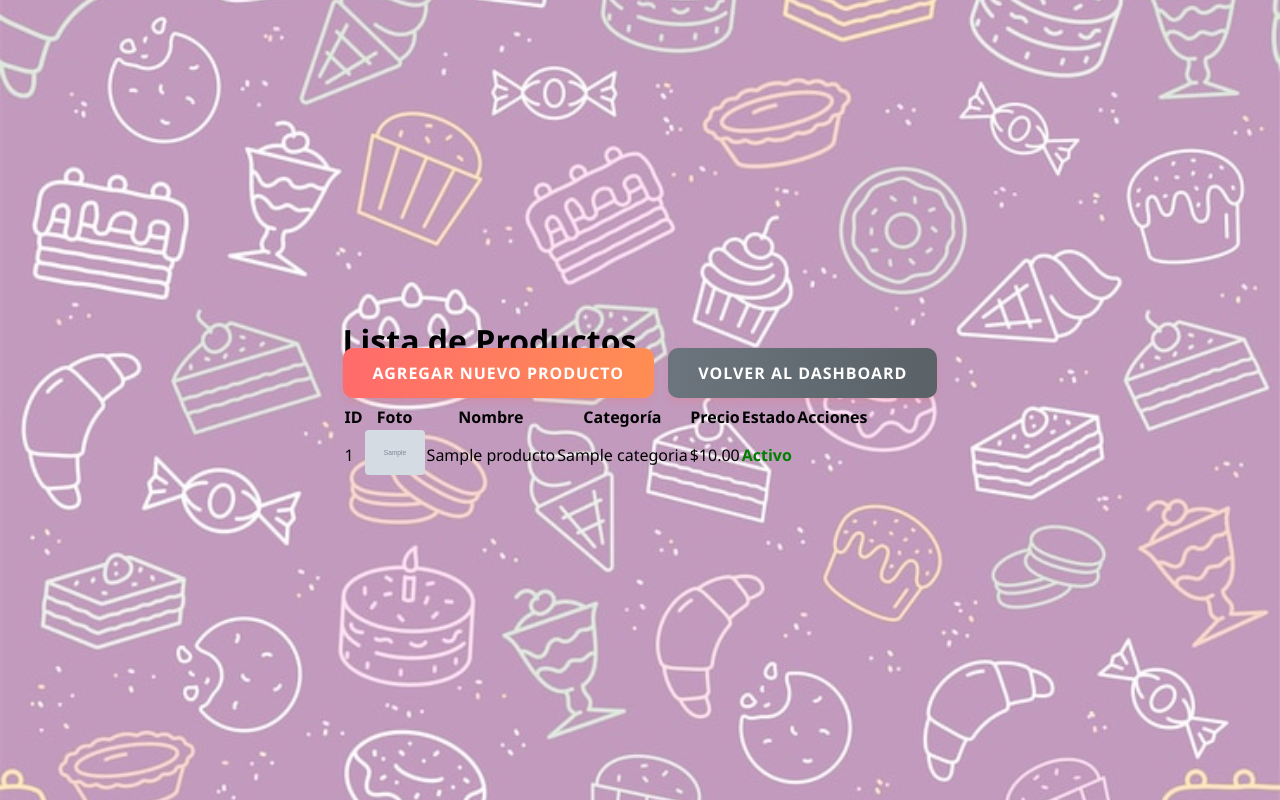
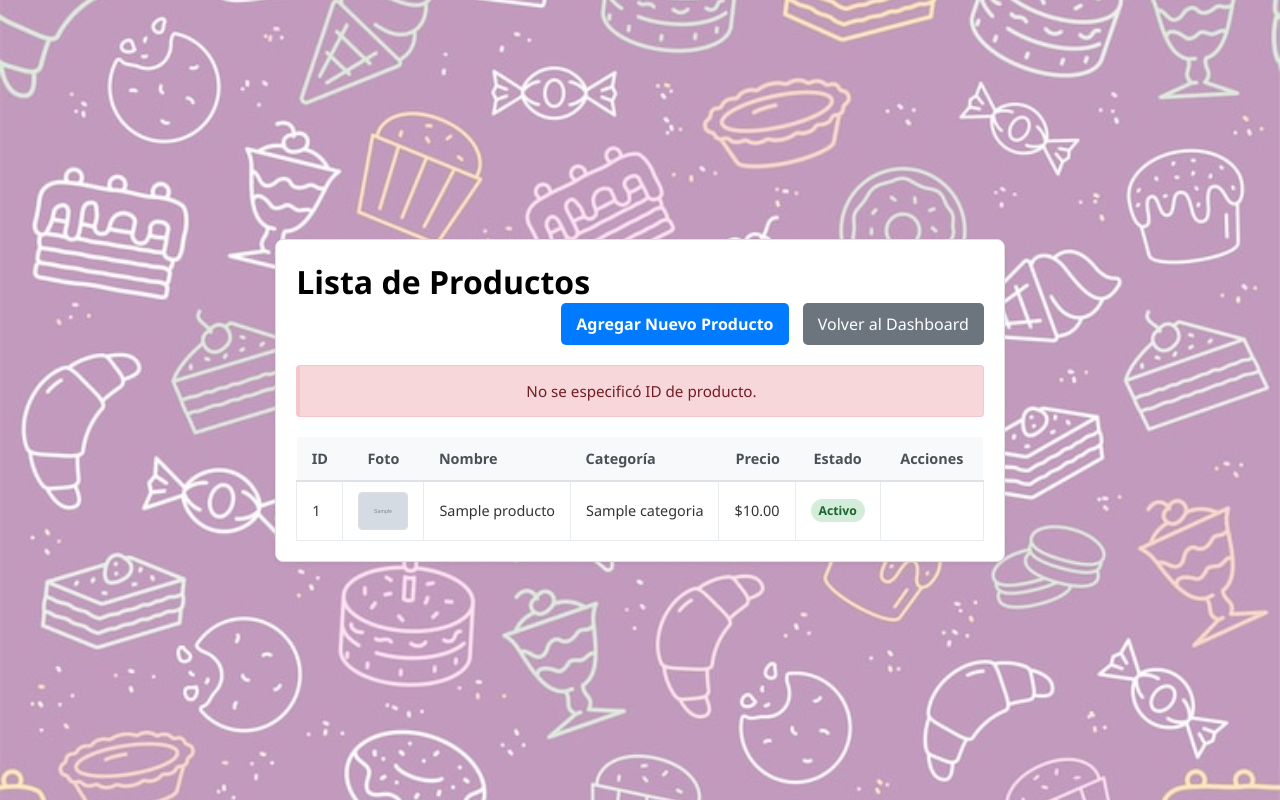
Before and after one commit to awill2022/Paraiso_crocante2, a PHP site: page /paraiso_crocante/productos/listar.php?error=no_id in a window 1280 px wide. Run offline with PHP 8.4, Linux system fonts and the light colour scheme; the visitor is signed in with stand-in values (Sample User, id 1); tables that the repository leaves empty or names only in its code hold one stand-in row (values such as "Sample post"); grey boxes marked "Sample" are stand-in pictures.

Commit message:
feat: Implementa eliminación de productos y estandariza estilos de tablas
Este commit introduce dos mejoras principales:

1.  **Funcionalidad de Eliminación de Productos:**
    *   He añadido la opción de "Eliminar" productos en la página `productos/listar.php`.
    *   La eliminación requiere tu confirmación.
    *   He creado el script `productos/eliminar_producto.php` que maneja la lógica de eliminación.
    *   **Importante:** Un producto no puede ser eliminado si tiene ventas asociadas (verificado en la tabla `detalle_venta`). En tal caso, te mostraré un error, sugiriendo desactivar el producto en su lugar.
    *   Si un producto no tiene ventas, procederé a eliminar primero sus vinculaciones con insumos de la tabla `producto_insumos` y luego el producto de la tabla `productos`. Estas operaciones se realizan dentro de una transacción de base de datos para asegurar la integridad.
    *   Te proporcionaré mensajes de feedback (éxito/error).

2.  **Estandarización de Estilos de Tablas:**
    *   He creado un nuevo archivo CSS, `assets/css/table_styles.css`, que define un conjunto de estilos coherentes para las tablas de datos, contenedores, botones de acción de página, alertas de feedback, miniaturas de imágenes, e indicadores de estado.
    *   Las siguientes páginas de listado han sido actualizadas para utilizar `table_styles.css` y sus clases, eliminando estilos inline y bloques `<style>` redundantes:
        *   `productos/listar.php`
        *   `insumos/listar_insumos.php`
        *   `gastos/listar_gastos.php`
        *   `gastos/categorias_listar.php`
    *   Esto resulta en una interfaz de usuario más consistente y profesional en todas las secciones de listado del sistema y mejora la mantenibilidad del CSS.

Estos cambios mejoran la gestión de productos al permitir su eliminación controlada y elevan la calidad visual y la consistencia de la interfaz de usuario.

```diff
--- /dev/null
+++ b/assets/css/table_styles.css
@@ -0,0 +1,206 @@
+/* General Table Styles for Admin/Listing Pages */
+
+/* 1. Contenedor Principal de la Tabla */
+.table-container {
+    margin: 20px auto;
+    padding: 20px;
+    max-width: 1200px; /* Aumentado para acomodar más columnas si es necesario */
+    background-color: #fff;
+    border: 1px solid #e0e0e0;
+    border-radius: 8px;
+    box-shadow: 0 2px 5px rgba(0,0,0,0.05);
+}
+
+/* 9. Contenedor de Botones de Acción de Página (ej. "Agregar Nuevo") */
+.page-action-buttons {
+    text-align: right;
+    margin-bottom: 20px;
+}
+
+/* Botón genérico para estas acciones de página, si se usa <a> como botón */
+.page-action-buttons a.btn-main,
+.page-action-buttons button.btn-main { /* Si se usa button */
+    background-color: #007bff; /* Azul primario Bootstrap-like */
+    color: white;
+    padding: 10px 15px;
+    border-radius: 5px;
+    text-decoration: none;
+    font-weight: bold;
+    border: none;
+    cursor: pointer;
+    display: inline-block; /* Para que el padding y margin funcionen bien */
+}
+.page-action-buttons a.btn-main:hover,
+.page-action-buttons button.btn-main:hover {
+    background-color: #0056b3;
+}
+/* Botón secundario (ej. "Volver al Dashboard") */
+.page-action-buttons a.btn-secondary,
+.page-action-buttons button.btn-secondary {
+    background-color: #6c757d; /* Gris secundario Bootstrap-like */
+    color: white;
+    padding: 10px 15px;
+    border-radius: 5px;
+    text-decoration: none;
+    margin-left: 10px;
+    border: none;
+    cursor: pointer;
+    display: inline-block;
+}
+.page-action-buttons a.btn-secondary:hover,
+.page-action-buttons button.btn-secondary:hover {
+    background-color: #545b62;
+}
+
+
+/* 10. Alertas de Feedback */
+.alert {
+    padding: 15px;
+    margin-bottom: 20px;
+    border: 1px solid transparent;
+    border-radius: 4px;
+    font-size: 0.95em;
+}
+.alert.success { /* Verde */
+    color: #155724;
+    background-color: #d4edda;
+    border-color: #c3e6cb;
+}
+.alert.error { /* Rojo */
+    color: #721c24;
+    background-color: #f8d7da;
+    border-color: #f5c6cb;
+}
+.alert.info { /* Azul */
+    color: #0c5460;
+    background-color: #d1ecf1;
+    border-color: #bee5eb;
+}
+.alert.warning { /* Amarillo */
+    color: #856404;
+    background-color: #fff3cd;
+    border-color: #ffeeba;
+}
+
+/* 2. Tabla Principal */
+table.data-table {
+    width: 100%;
+    border-collapse: collapse;
+    margin-top: 20px;
+    font-size: 0.9em; /* Ligeramente más pequeño para más datos */
+}
+
+/* 3. Encabezados de Tabla */
+.data-table th {
+    background-color: #f8f9fa; /* Gris muy claro Bootstrap-like */
+    color: #495057; /* Texto gris oscuro */
+    padding: 12px 15px; /* Buen padding */
+    text-align: left;
+    border-bottom: 2px solid #dee2e6; /* Borde inferior más grueso */
+    font-weight: 600; /* Semi-bold */
+}
+
+/* 4. Celdas de Tabla */
+.data-table td {
+    padding: 10px 15px;
+    border: 1px solid #e9ecef; /* Borde más suave */
+    vertical-align: middle;
+    color: #333;
+}
+
+/* 5. Filas de Tabla */
+.data-table tbody tr:nth-child(even) {
+    background-color: #f9f9f9; /* Cebreado sutil */
+}
+.data-table tbody tr:hover {
+    background-color: #f1f1f1; /* Hover sutil */
+}
+
+/* Utilidades de alineación para th y td */
+.data-table .text-left { text-align: left; }
+.data-table .text-center { text-align: center; }
+.data-table .text-right { text-align: right; }
+
+
+/* 6. Botones/Enlaces de Acción Dentro de la Tabla */
+.action-links a,
+.action-links button { /* Para botones si se usan en el futuro */
+    margin: 0 4px; /* Espacio entre iconos/botones */
+    text-decoration: none;
+    color: #333; /* Color base para iconos */
+    padding: 5px; /* Área clickeable */
+    border-radius: 3px;
+    border: none; /* Si son botones */
+    background-color: transparent; /* Si son botones */
+    cursor: pointer;
+}
+
+.action-links a:hover,
+.action-links button:hover {
+    opacity: 0.7;
+}
+
+/* Iconos FontAwesome (asumiendo que se usa la clase .fas) */
+.action-links .fas {
+    font-size: 1.1em; /* Tamaño del icono */
+}
+
+/* Colores específicos para acciones comunes */
+.action-links .edit .fas { color: #007bff; } /* Azul */
+.action-links .delete .fas { color: #dc3545; } /* Rojo */
+.action-links .activate .fas,
+.action-links .view-recipe .fas { color: #28a745; } /* Verde */
+.action-links .deactivate .fas { color: #ffc107; } /* Amarillo/Naranja */
+.action-links .view .fas { color: #17a2b8; } /* Cyan/Info */
+
+
+/* 7. Miniaturas de Imágenes */
+.thumbnail-photo {
+    max-width: 50px; /* Reducido ligeramente */
+    max-height: 50px;
+    border-radius: 4px;
+    border: 1px solid #ddd;
+    object-fit: cover; /* Para que la imagen cubra sin distorsionarse */
+    display: block; /* Para centrar si es necesario o evitar espacio extra */
+    margin: auto; /* Si se quiere centrar en la celda */
+}
+
+/* 8. Indicadores de Estado */
+.status-active, .status-inactive {
+    font-weight: bold;
+    padding: 3px 8px;
+    border-radius: 12px; /* Píldora */
+    font-size: 0.85em;
+    display: inline-block;
+}
+.status-active {
+    color: #1a642d;
+    background-color: #d4edda; /* Verde pastel */
+}
+.status-inactive {
+    color: #721c24;
+    background-color: #f8d7da; /* Rojo pastel */
+}
+
+/* Responsive considerations for tables (optional, can be expanded) */
+@media (max-width: 768px) {
+    .data-table th, .data-table td {
+        font-size: 0.85em; /* Reducir fuente en pantallas pequeñas */
+        padding: 8px 10px;
+    }
+    .page-action-buttons {
+        text-align: left; /* Alinear a la izquierda en móvil */
+    }
+    .page-action-buttons a.btn-main,
+    .page-action-buttons button.btn-main,
+    .page-action-buttons a.btn-secondary,
+    .page-action-buttons button.btn-secondary {
+        display: block; /* Hacerlos full-width */
+        margin-bottom: 10px;
+        width: calc(100% - 20px); /* Ajustar por padding si es necesario */
+        margin-left: 0;
+    }
+    .page-action-buttons a.btn-secondary {
+        margin-top: 10px;
+    }
+}
--- a/productos/agregar.php
+++ b/productos/agregar.php
@@ -201,8 +201,8 @@ $categorias_result = $conn->query("SELECT * FROM categorias"); // Para el select
 <head>
     <meta charset="UTF-8">
     <title>Agregar Producto</title>
-    <link rel="stylesheet" href="../assets/css/style.css">
-    <link rel="stylesheet" href="../assets/css/styles_productos.css">
+    <link rel="stylesheet" href="../../assets/css/style.css">
+    <link rel="stylesheet" href="../../assets/css/styles_productos.css">
     <style> /* Mismos estilos para insumos que en editar_producto.php */
         #insumos-container .insumo-fila { display: flex; align-items: center; margin-bottom: 10px; }
         #insumos-container .insumo-fila select,
--- a/productos/listar.php
+++ b/productos/listar.php
@@ -19,7 +19,7 @@ if (isset($_GET['success'])) {
         'added' => 'Producto agregado correctamente.',
         'updated' => 'Producto actualizado correctamente.',
         'estado_cambiado' => 'Estado del producto cambiado correctamente.',
-        'deleted' => 'Producto eliminado correctamente.' // Aunque no se implementa delete ahora
+        'product_deleted' => 'Producto eliminado correctamente.'
     ];
     if (array_key_exists($key, $success_map)) {
         $success_message = $success_map[$key];
@@ -29,9 +29,12 @@ if (isset($_GET['error'])) {
     $key = htmlspecialchars($_GET['error']);
     $error_map = [
         'not_found' => 'El producto especificado no fue encontrado.',
-        'db_error' => 'Ocurrió un error en la base de datos.',
+        'db_error' => 'Ocurrió un error en la base de datos al procesar la solicitud.',
         'estado_invalido' => 'El estado proporcionado para el cambio es inválido.',
-        'id_invalido' => 'ID de producto inválido.'
+        'id_invalido' => 'ID de producto inválido.',
+        'no_id' => 'No se especificó ID de producto.',
+        'product_in_use' => 'El producto no puede ser eliminado porque tiene ventas asociadas.',
+        'delete_failed' => 'No se pudo eliminar el producto o sus datos asociados.'
     ];
      if (array_key_exists($key, $error_map)) {
         $error_message = $error_map[$key];
@@ -63,64 +66,60 @@ try {
     <meta charset="UTF-8">
     <title>Lista de Productos</title>
     <link rel="stylesheet" href="../assets/css/style.css">
-    <link rel="stylesheet" href="../assets/css/styles_productos.css">
-    <style>
-        .product-photo-thumbnail { max-width: 60px; max-height: 60px; border-radius: 4px; }
-        .status-active { color: green; font-weight: bold; }
-        .status-inactive { color: red; font-weight: bold; }
-    </style>
+    <!-- <link rel="stylesheet" href="../assets/css/styles_productos.css"> -->
+    <link rel="stylesheet" href="../assets/css/table_styles.css">
 </head>
 <body>
-    <div class="product-table-container"> <!-- Reutilizando clase de estilos_productos.css -->
+    <div class="table-container">
         <h1>Lista de Productos</h1>
 
-        <div class="add-button-container" style="text-align: right; margin-bottom: 20px;">
-            <a href="agregar.php" class="product-btn">Agregar Nuevo Producto</a>
-            <a href="../dashboard.php" class="product-btn cancel" style="margin-left:10px;">Volver al Dashboard</a>
+        <div class="page-action-buttons">
+            <a href="agregar.php" class="btn-main">Agregar Nuevo Producto</a>
+            <a href="../dashboard.php" class="btn-secondary">Volver al Dashboard</a>
         </div>
 
         <?php if ($success_message): ?>
-            <div class="product-alert success"><?php echo htmlspecialchars($success_message); ?></div>
+            <div class="alert success"><?php echo htmlspecialchars($success_message); ?></div>
         <?php endif; ?>
         <?php if ($error_message): ?>
-            <div class="product-alert error"><?php echo htmlspecialchars($error_message); ?></div>
+            <div class="alert error"><?php echo htmlspecialchars($error_message); ?></div>
         <?php endif; ?>
         <?php if ($error_db): ?>
-            <div class="product-alert error"><?php echo htmlspecialchars($error_db); ?></div>
+            <div class="alert error"><?php echo htmlspecialchars($error_db); ?></div>
         <?php endif; ?>
 
         <?php if (empty($productos) && !$error_db && !$error_message): ?>
-            <div class="product-alert info">No hay productos registrados.</div>
+            <div class="alert info">No hay productos registrados.</div>
         <?php elseif (!empty($productos)): ?>
-            <table class="product-table">
+            <table class="data-table">
                 <thead>
                     <tr>
                         <th>ID</th>
-                        <th>Foto</th>
+                        <th class="text-center">Foto</th>
                         <th>Nombre</th>
                         <th>Categoría</th>
-                        <th style="text-align:right;">Precio</th>
-                        <th>Estado</th>
-                        <th>Acciones</th>
+                        <th class="text-right">Precio</th>
+                        <th class="text-center">Estado</th>
+                        <th class="text-center">Acciones</th>
                     </tr>
                 </thead>
                 <tbody>
                     <?php foreach ($productos as $producto): ?>
                         <tr>
                             <td><?php echo htmlspecialchars($producto['id']); ?></td>
-                            <td>
+                            <td class="text-center">
                                 <?php if (!empty($producto['foto']) && $producto['foto'] !== 'default.jpg'): ?>
-                                    <img src="../assets/img/productos/<?php echo htmlspecialchars($producto['foto']); ?>" alt="<?php echo htmlspecialchars($producto['nombre']); ?>" class="product-photo-thumbnail">
+                                    <img src="../assets/img/productos/<?php echo htmlspecialchars($producto['foto']); ?>" alt="<?php echo htmlspecialchars($producto['nombre']); ?>" class="thumbnail-photo">
                                 <?php else: ?>
-                                    <img src="../assets/img/productos/default.jpg" alt="Sin imagen" class="product-photo-thumbnail">
+                                    <img src="../assets/img/productos/default.jpg" alt="Sin imagen" class="thumbnail-photo">
                                 <?php endif; ?>
                             </td>
                             <td><?php echo htmlspecialchars($producto['nombre']); ?></td>
                             <td><?php echo htmlspecialchars($producto['categoria_nombre'] ?? 'N/A'); ?></td>
-                            <td style="text-align:right;">$<?php echo htmlspecialchars(number_format($producto['precio'], 2)); ?></td>
-                            <td>
+                            <td class="text-right">$<?php echo htmlspecialchars(number_format($producto['precio'], 2)); ?></td>
+                            <td class="text-center">
                                 <?php if ($producto['activo']): ?>
-                                    <span class="status-active">Activo</span>
+                                    <span class="status status-active">Activo</span>
                                 <?php else: ?>
                                     <span class="status-inactive">Inactivo</span>
                                 <?php endif; ?>
@@ -141,9 +140,11 @@ try {
                                     </a>
                                 <?php endif; ?>
                                 <a href="ver_receta.php?id=<?php echo $producto['id']; ?>" class="product-btn-icon view-recipe" title="Ver Receta (Insumos)"><i class="fas fa-receipt"></i></a>
-                                <!-- Futuro botón de eliminar
-                                <a href="eliminar_producto.php?id=<?php echo $producto['id']; ?>" class="product-btn-icon delete" title="Eliminar" onclick="return confirm('¿Está seguro de eliminar este producto? Esto es irreversible.');"><i class="fas fa-trash"></i></a>
-                                -->
+                                <a href="eliminar_producto.php?id=<?php echo $producto['id']; ?>"
+                                   class="product-btn-icon delete" title="Eliminar Producto"
+                                   onclick="return confirm('¿Está seguro de que desea ELIMINAR este producto?\n\nEsta acción no se puede deshacer y solo se permitirá si el producto no tiene ventas asociadas.');">
+                                   <i class="fas fa-trash"></i>
+                                </a>
                             </td>
                         </tr>
                     <?php endforeach; ?>
```
Also changed, not shown: gastos/categorias_listar.php (+11 -15 lines), gastos/listar_gastos.php (+11 -19 lines), insumos/listar_insumos.php (+17 -26 lines), productos/eliminar_producto.php (added, +110 -0 lines).
